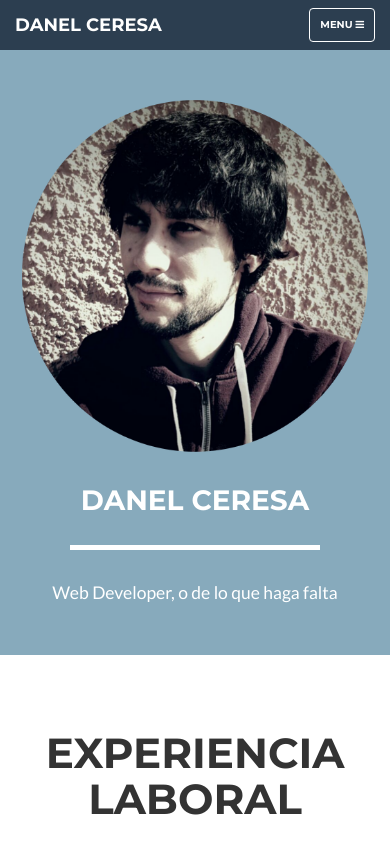
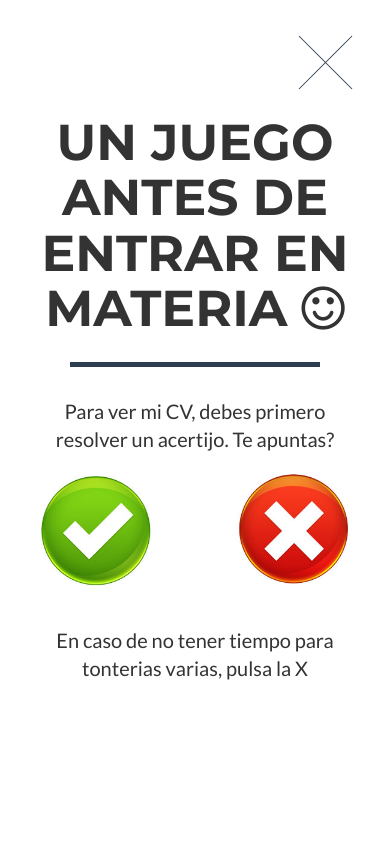
Before and after one commit to aserec/cv-Danel-Ceresa, a website: page CV-Danel_Ceresa.html in a window 390 px wide. Both pictures are taken after a click on the link "DANEL CERESA". Shown: the top 844 px of the page. Drawn offline with nearby package versions, Linux system fonts and the light colour scheme.

Commit message:
Acertijo, modal implementado

```diff
--- a/CV-Danel_Ceresa.html
+++ b/CV-Danel_Ceresa.html
@@ -47,15 +47,16 @@
                 <ul class="nav navbar-nav navbar-right">
                     <li class="hidden">
                         <a href="#page-top"></a>
+                        <a id="contestModalLink" href="#contestModal" data-toggle="modal"></a>
                     </li>
                     <li class="page-scroll">
-                        <a href="#work">Exp. Laboral</a>
+                        <a class="contestLink" href="#work">Exp. Laboral</a>
                     </li>
                     <li class="page-scroll">
-                        <a href="#studies">Exp. Academica</a>
+                        <a class="contestLink" href="#studies">Exp. Academica</a>
                     </li>
                     <li class="page-scroll">
-                        <a href="#other">Otros</a>
+                        <a class="contestLink" href="#other">Otros</a>
                     </li>
                 </ul>
             </div>
@@ -320,7 +321,6 @@
                                     <strong>Fecha: </strong>04/2013-09/2013
                                 </li>
                             </ul>
-
                             <button type="button" class="btn btn-default" data-dismiss="modal"><i class="fa fa-times"></i> Close</button>
                         </div>
                     </div>
@@ -362,15 +362,37 @@
             </div>
         </div>
     </div>
+    <div class="work-modal modal fade" id="contestModal" tabindex="-1" role="dialog" aria-hidden="true">
+        <div class="modal-content">
+            <div class="close-modal" data-dismiss="modal">
+                <div class="lr">
+                    <div class="rl">
+                    </div>
+                </div>
+            </div>
+            <div class="container">
+                <div class="row">
+                    <div class="col-lg-4 col-lg-offset-2">
+                        <div class="modal-body">
+                            <h2>Un juego antes de entrar en materia <i class="fa fa-smile-o" aria-hidden="true"></i></h2>
+                            <hr class="star-primary">
+                            <p class="text-center">Para ver mi CV, debes primero resolver un acertijo. Te apuntas?</p>
+                            <img id="ok-image" src="img/work/ok.png" class="img-contest pull-left" alt="">
+                            <img id="ko-image" src="img/work/ko.png" class="img-contest pull-right" alt="">
+                            <p class="text-center" style="clear: both;">En caso de no tener tiempo para tonterias varias, pulsa la X</p>
+
+                        </div>
+                    </div>
+                </div>
+            </div>
+        </div>
+    </div>
     <script src="vendor/jquery/jquery.min.js"></script>
 
     <script src="vendor/bootstrap/js/bootstrap.min.js"></script>
 
     <script src="https://cdnjs.cloudflare.com/ajax/libs/jquery-easing/1.3/jquery.easing.min.js"></script>
 
-    <script src="js/jqBootstrapValidation.js"></script>
-    <script src="js/contact_me.js"></script>
-
     <script src="js/cv.js"></script>
 
 </body>
--- a/js/cv.js
+++ b/js/cv.js
@@ -2,7 +2,7 @@
 
 (function($) {
     "use strict"; // Start of use strict
-
+    var contestDone=false
     var technologies=[
         ['HTML5', 90],
         ['CSS3', 50],
@@ -44,11 +44,12 @@
     ];
 
     $('.page-scroll a').bind('click', function(event) {
-        var $anchor = $(this);
-        $('html, body').stop().animate({
-            scrollTop: ($($anchor.attr('href')).offset().top - 50)
-        }, 1250, 'easeInOutExpo');
         event.preventDefault();
+        if(contestDone){
+            slowScroll($(this),event);
+        }else{
+            askForContest($(this),event);
+        }
     });
 
     $('body').scrollspy({
@@ -70,6 +71,19 @@
     $('#other-lang, #other-transversal, #other-technologies, #other-personality').one('click', function() {
         showChart($(this));
     });
+
+    function askForContest(element,event){
+        $('#contestModalLink').trigger( "click" );
+
+        //slowScroll(element,event);
+    }
+    function slowScroll(element,event){
+        var $anchor = element;
+        $('html, body').stop().animate({
+            scrollTop: ($($anchor.attr('href')).offset().top - 50)
+        }, 1250, 'easeInOutExpo');
+        event.preventDefault();
+    }
 
     function showChart(element){
         var abilityArray=getAbilityArrayFromElementId(element[0].id);
--- a/less/cv.less
+++ b/less/cv.less
@@ -435,6 +435,13 @@ footer {
 		.item-details {
 			margin: 30px 0;
 		}
+		.img-contest{
+				width:40%;
+			&:hover{
+				box-shadow: 0 4px 8px 0 rgba(0, 0, 0, 0.2), 0 6px 20px 0 rgba(0, 0, 0, 0.19);
+				text-align: center;
+			}
+		}
 	}
     .close-modal {
         position: absolute;
```
Also changed, not shown: css/cv.css, img/work/ko.png (added), img/work/ok.png (added).
